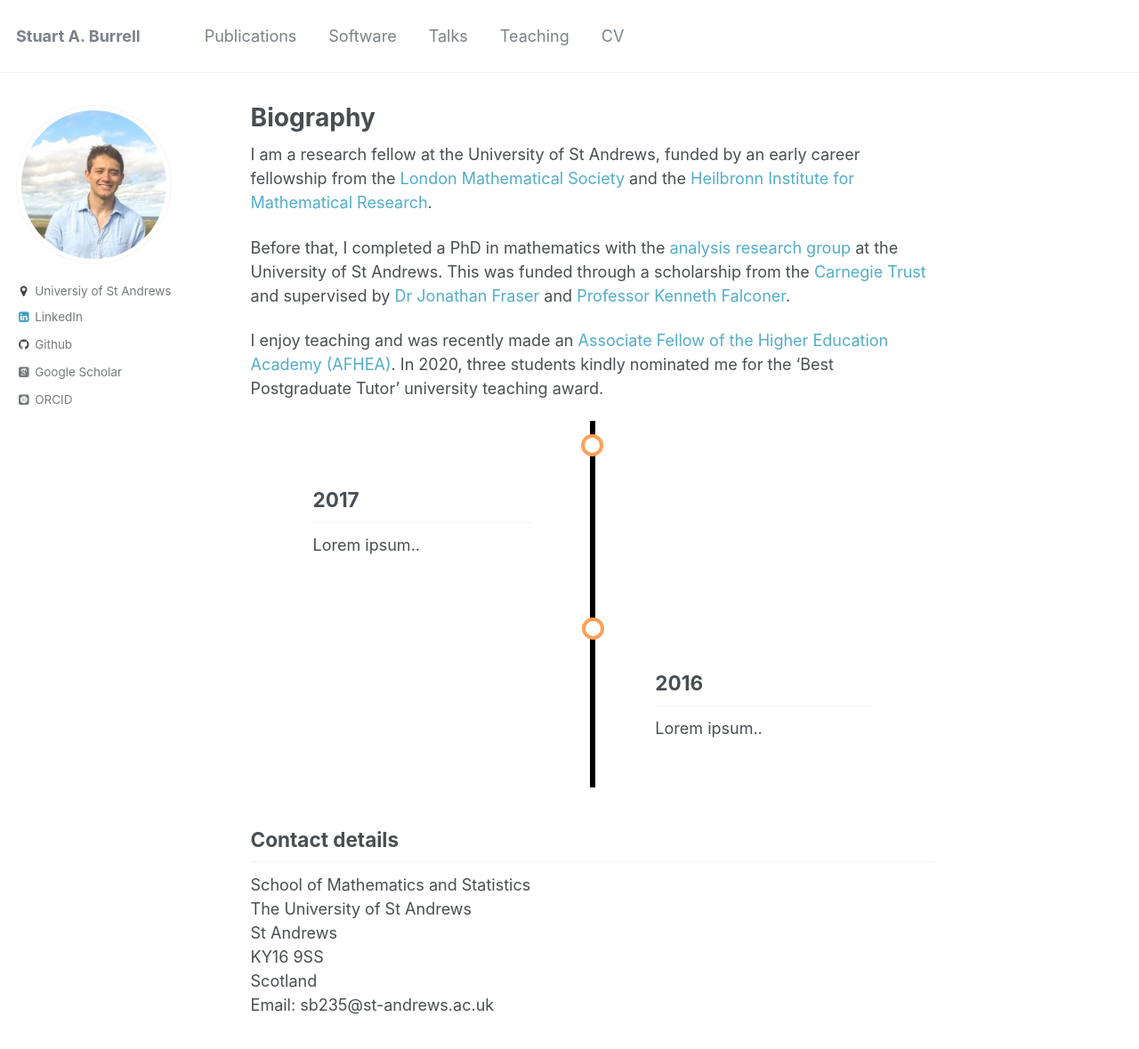
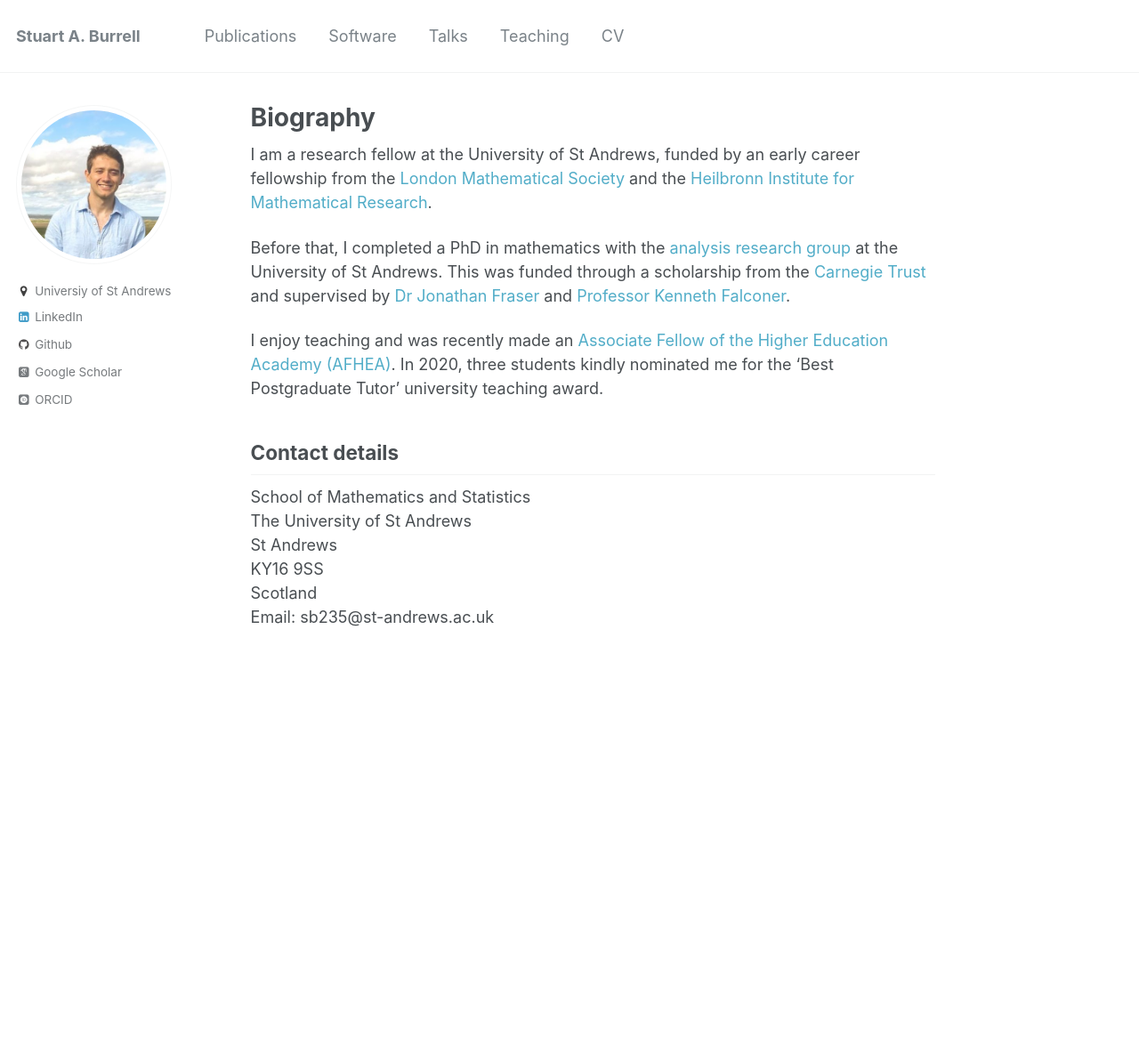
Before and after one commit to stuartburrell/stuartburrell.github.io, a Jekyll site: the page built from _pages/about.md, in a window 1280 px wide and 1193 px high. Shown: the top 1179 px of the window at 89% size. Built offline with Jekyll 4.4.1, drawn with Linux system fonts in a browser that asks for light colours; some web fonts are replaced; some of the changed lines change nothing that is shown.

```diff
--- a/_pages/about.md
+++ b/_pages/about.md
@@ -16,163 +16,6 @@
 
 I enjoy teaching and was recently made an [Associate Fellow of the Higher Education Academy (AFHEA)](https://stuartburrell.github.io/files/cert-afhea.pdf). In 2020, three students kindly nominated me for the 'Best Postgraduate Tutor' university teaching award.
 
-<head>
-<style>
-.timeline * {
-  box-sizing: border-box;
-}
-
-/* Set a background color */
-.timeline body {
-  background-color: #474e5d;
-  font-family: Helvetica, sans-serif;
-}
-
-/* The actual timeline (the vertical ruler) */
-.timeline {
-  position: relative;
-  max-width: 1200px;
-  margin: 0 auto;
-}
-
-/* The actual timeline (the vertical ruler) */
-.timeline::after {
-  content: '';
-  position: absolute;
-  width: 6px;
-  background-color: black;
-  top: 0;
-  bottom: 0;
-  left: 50%;
-  margin-left: -3px;
-}
-
-/* Container around content */
-.timeline .container {
-  padding: 10px 40px;
-  position: relative;
-  background-color: inherit;
-  width: 50%;
-}
-
-/* The circles on the timeline */
-.timeline .container::after {
-  content: '';
-  position: absolute;
-  width: 25px;
-  height: 25px;
-  right: -12px;
-  background-color: white;
-  border: 4px solid #FF9F55;
-  top: 15px;
-  border-radius: 50%;
-  z-index: 1;
-}
-
-/* Place the container to the left */
-.timeline .left {
-  left: 0;
-}
-
-/* Place the container to the right */
-.timeline .right {
-  left: 50%;
-}
-
-/* Add arrows to the left container (pointing right) */
-.timeline .left::before {
-  content: " ";
-  height: 0;
-  position: absolute;
-  top: 22px;
-  width: 0;
-  z-index: 1;
-  right: 30px;
-  border: medium solid white;
-  border-width: 10px 0 10px 10px;
-  border-color: transparent transparent transparent white;
-}
-
-/* Add arrows to the right container (pointing left) */
-.timeline .right::before {
-  content: " ";
-  height: 0;
-  position: absolute;
-  top: 22px;
-  width: 0;
-  z-index: 1;
-  left: 30px;
-  border: medium solid white;
-  border-width: 10px 10px 10px 0;
-  border-color: transparent white transparent transparent;
-}
-
-/* Fix the circle for containers on the right side */
-.timeline .right::after {
-  left: -12px;
-}
-
-/* The actual content */
-.timeline .content {
-  padding: 20px 30px;
-  background-color: white;
-  position: relative;
-  border-radius: 6px;
-}
-
-/* Media queries - Responsive timeline on screens less than 600px wide */
-@media screen and (max-width: 600px) {
-/* Place the timelime to the left */
-  .timeline::after {
-    left: 31px;
-  }
-
-/* Full-width containers */
-  .timeline .container {
-    width: 100%;
-    padding-left: 70px;
-    padding-right: 25px;
-  }
-
-/* Make sure that all arrows are pointing leftwards */
-   .timeline .container::before {
-    left: 60px;
-    border: medium solid white;
-    border-width: 10px 10px 10px 0;
-    border-color: transparent white transparent transparent;
-  }
-
-/* Make sure all circles are at the same spot */
-  .timeline .left::after, .right::after {
-    left: 15px;
-  }
-
-/* Make all right containers behave like the left ones */
-  .timeline .right {
-    left: 0%;
-  }
-}
-</style>
-</head>
-
-<div class="timeline">
-  <div class="container left">
-    <div class="content">
-      <h2>2017</h2>
-      <p>Lorem ipsum..</p>
-    </div>
-  </div>
-  <div class="container right">
-    <div class="content">
-      <h2>2016</h2>
-      <p>Lorem ipsum..</p>
-    </div>
-  </div>
-</div>
-
-
-
-
 ## Contact details
 
 School of Mathematics and Statistics
```
